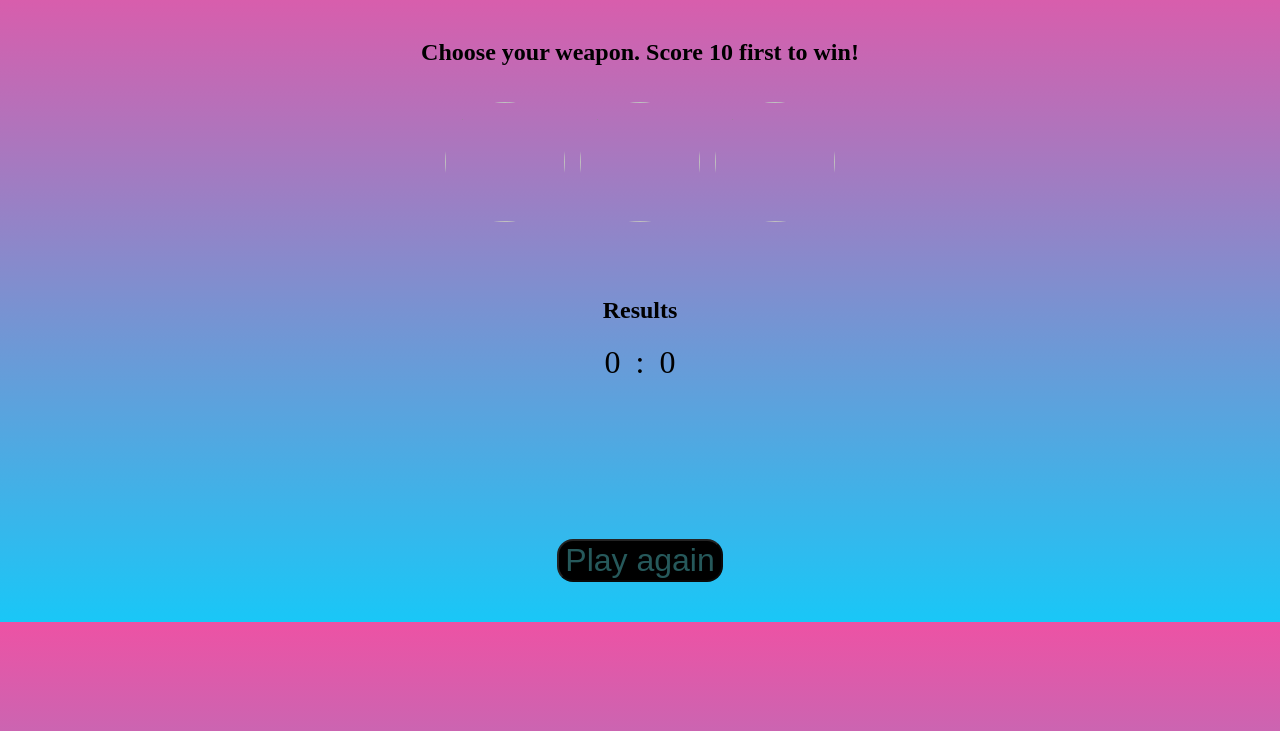
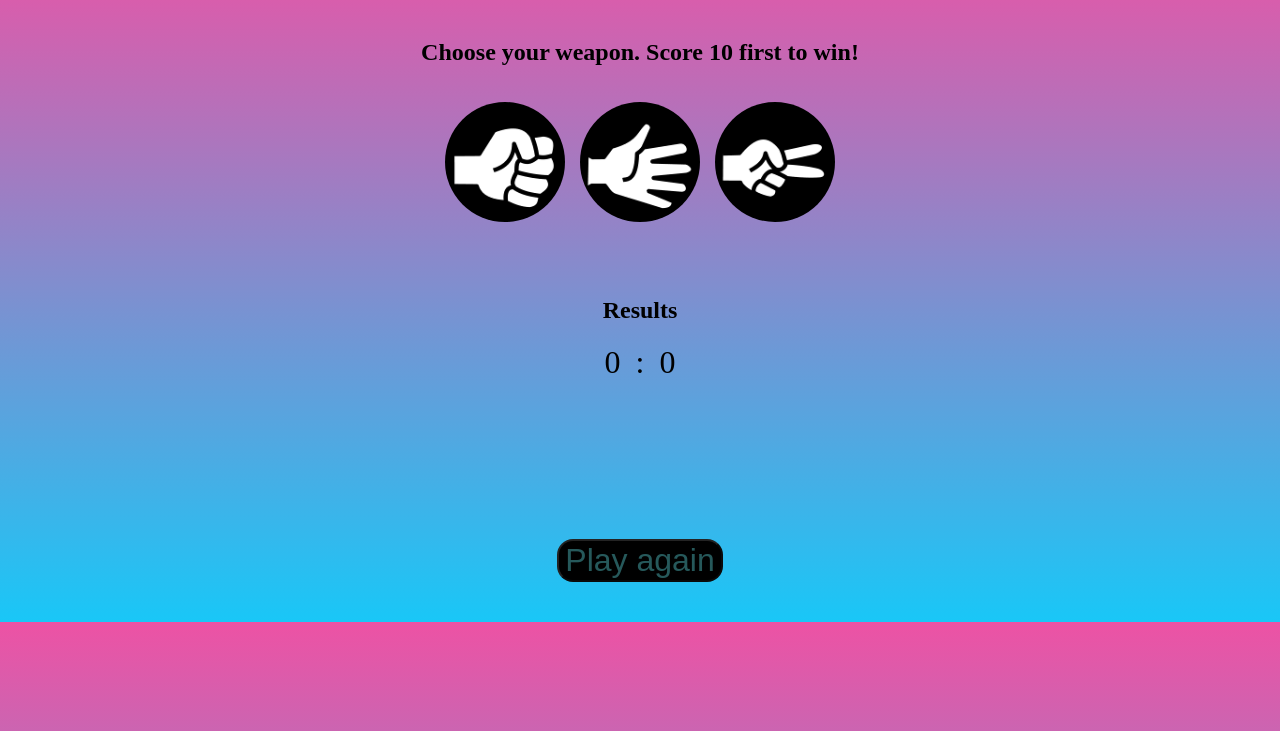
Before and after one commit to Atharv255/Rock-Paper-Scissors, a plain HTML site: page index.html in a window 1280 px wide. Shown: the part 69-800 px from the top of the page. Drawn offline with Linux system fonts and the light colour scheme.

Commit message:
added image path

```diff
--- a/index.html
+++ b/index.html
@@ -12,13 +12,13 @@
       <h2>Choose your weapon. Score 10 first to win!</h2>
       <div id="weapons">
         <div>
-          <img id="rock" class="weapon" src="img/rock.jpeg" />
+          <img id="rock" class="weapon" src="rock.jpeg" />
         </div>
         <div>
-          <img id="paper" class="weapon" src="img/paper.jpeg" />
+          <img id="paper" class="weapon" src="paper.jpeg" />
         </div>
         <div>
-          <img id="scissors" class="weapon" src="img/scissors.jpeg" />
+          <img id="scissors" class="weapon" src="scissors.jpeg" />
         </div>
       </div>
       <div id="roundResult">
```
